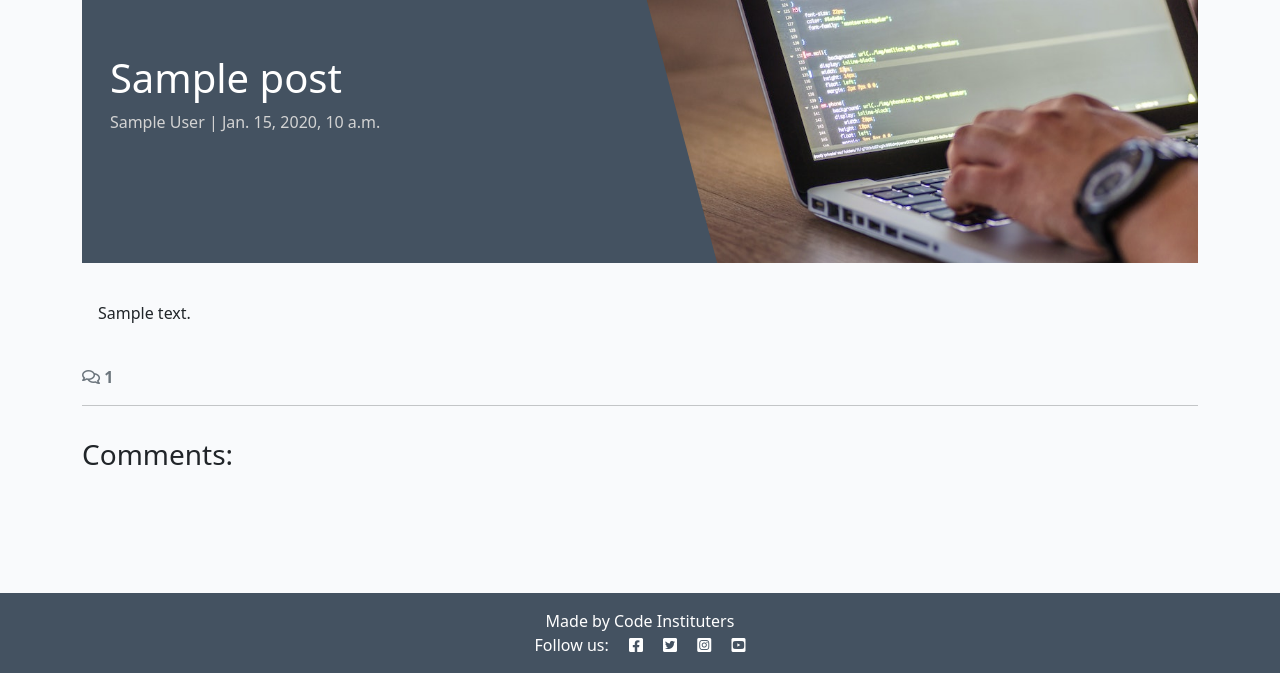
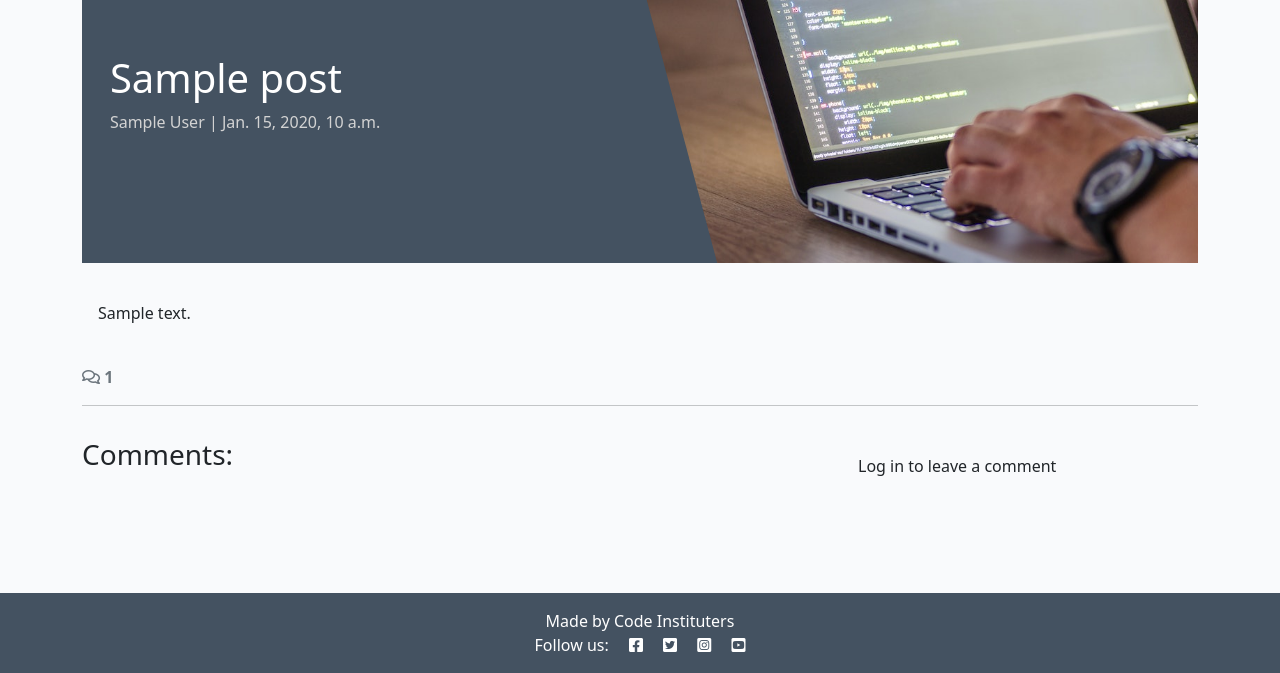
Before and after one commit to jjsemaan/django-project-codestar, a Django app: template blog/templates/blog/post_detail.html in a window 1280 px wide. Shown: the part 127-800 px from the top of the page. Run offline with Django 4.2, Linux system fonts and the light colour scheme; the template is opened without the code that fills it: most values are stand-ins (such as "Sample title", 1, 10 or a date in 2020); some libraries are stand-ins or nearby versions.

Commit message:
Add comments form

```diff
--- a/blog/templates/blog/post_detail.html
+++ b/blog/templates/blog/post_detail.html
@@ -1,5 +1,6 @@
 {% extends 'base.html' %} {% block content %}
 {% load static %}
+{% load crispy_forms_tags %}
 
 <div class="masthead">
     <div class="container">
@@ -70,5 +71,24 @@
                 <!-- Our for loop ends here -->
                 {% endfor %}
             </div>
+        </div>
+        <!-- Creating New Comments -->
+        <div class="col-md-4 card mb-4 mt-3">
+            <div class="card-body">
+                {% if user.is_authenticated %}
+                <h3>Leave a comment:</h3>
+                <p>Posting as: {{ user.username }}</p>
+                <form id="commentForm" method="post" style="margin-top: 1.3em;">
+                    {{ comment_form | crispy }}
+                    {% csrf_token %}
+                    <button id="submitButton" type="submit" class="btn btn-signup btn-lg">Submit</button>
+                </form>
+                {% else %}
+                <p>Log in to leave a comment</p>
+                {% endif %}
+            </div>
+        </div>
+    </div>
+</div>
 
 {% endblock content %}
--- a/blog/views.py
+++ b/blog/views.py
@@ -1,6 +1,7 @@
 from django.shortcuts import render, get_object_or_404
 from django.views import generic
 from .models import Post
+from .forms import CommentForm
 
 # Create your views here.
 
@@ -28,6 +29,9 @@ def post_detail(request, slug):
     post = get_object_or_404(queryset, slug=slug)
     comments = post.comments.all().order_by("-created_on")
     comment_count = post.comments.filter(approved=True).count()
+    comment_form = CommentForm()
+
+
 
     return render(
     request,
@@ -36,5 +40,6 @@ def post_detail(request, slug):
             "post": post,
             "comments": comments,
             "comment_count": comment_count,
+            "comment_form": comment_form,
         },
     )
--- a/codestar/settings.py
+++ b/codestar/settings.py
@@ -50,6 +50,8 @@ INSTALLED_APPS = [
     'allauth',
     'allauth.account',
     'allauth.socialaccount',
+    'crispy_forms',
+    'crispy_bootstrap5',
     'django_summernote',
     'blog',
     'about',
@@ -60,6 +62,9 @@ INSTALLED_APPS = [
 SITE_ID = 1
 LOGIN_REDIRECT_URL = '/'
 LOGOUT_REDIRECT_URL = '/'
+
+'crispy_forms',
+    'crispy_bootstrap5',
 
 MIDDLEWARE = [
     'django.middleware.security.SecurityMiddleware',
--- a/requirements.txt
+++ b/requirements.txt
@@ -1,10 +1,14 @@
 asgiref==3.7.2
+cloudinary==1.39.0
+crispy-bootstrap5==0.7
 dj-database-url==2.1.0
 Django==4.2.11
 django-allauth==0.57.2
+django-crispy-forms==2.1
 django-summernote==0.8.20.0
 gunicorn==20.1.0
 oauthlib==3.2.2
+pillow==10.2.0
 psycopg2==2.9.9
 psycopg2-binary==2.9.9
 PyJWT==2.8.0
@@ -12,4 +16,3 @@ python3-openid==3.2.0
 requests-oauthlib==1.4.0
 sqlparse==0.4.4
 whitenoise==5.3.0
-Pillow==10.2.0
```
Also changed, not shown: blog/form.py (added, +8 -0 lines).
